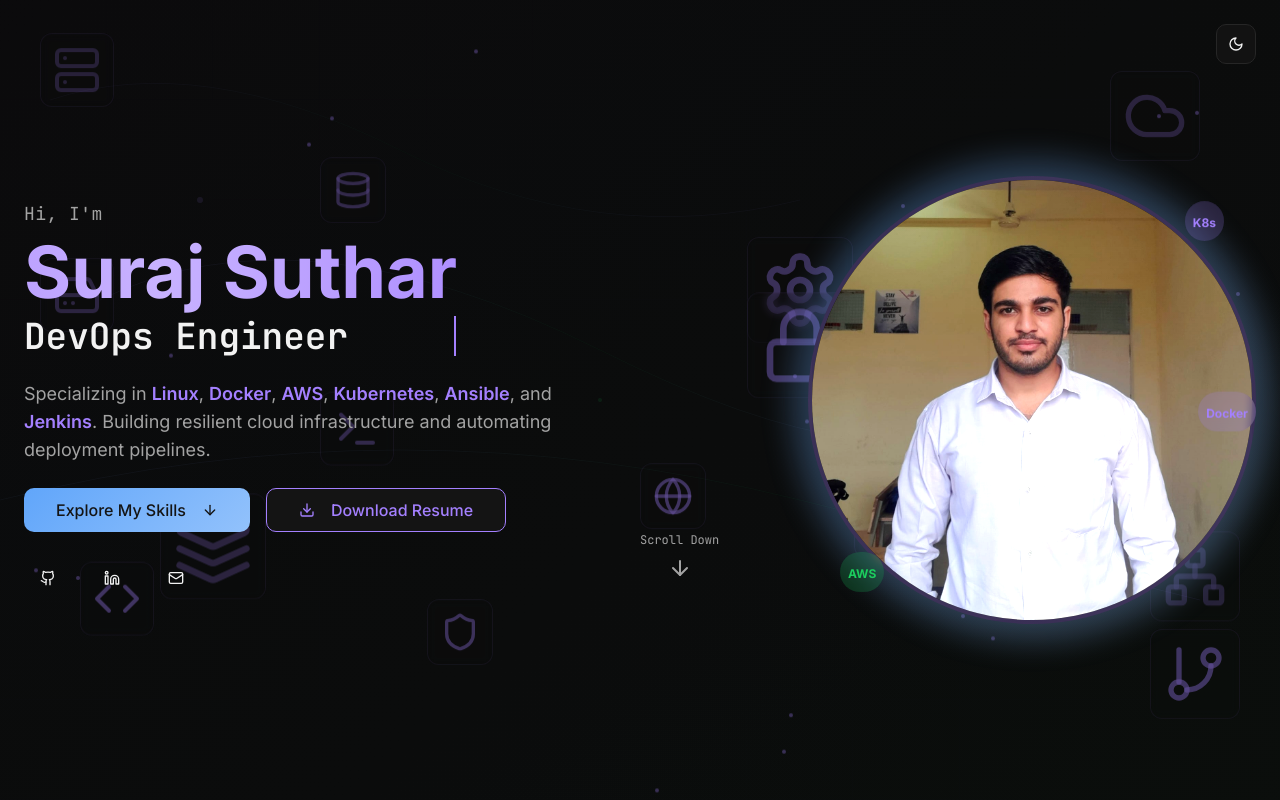
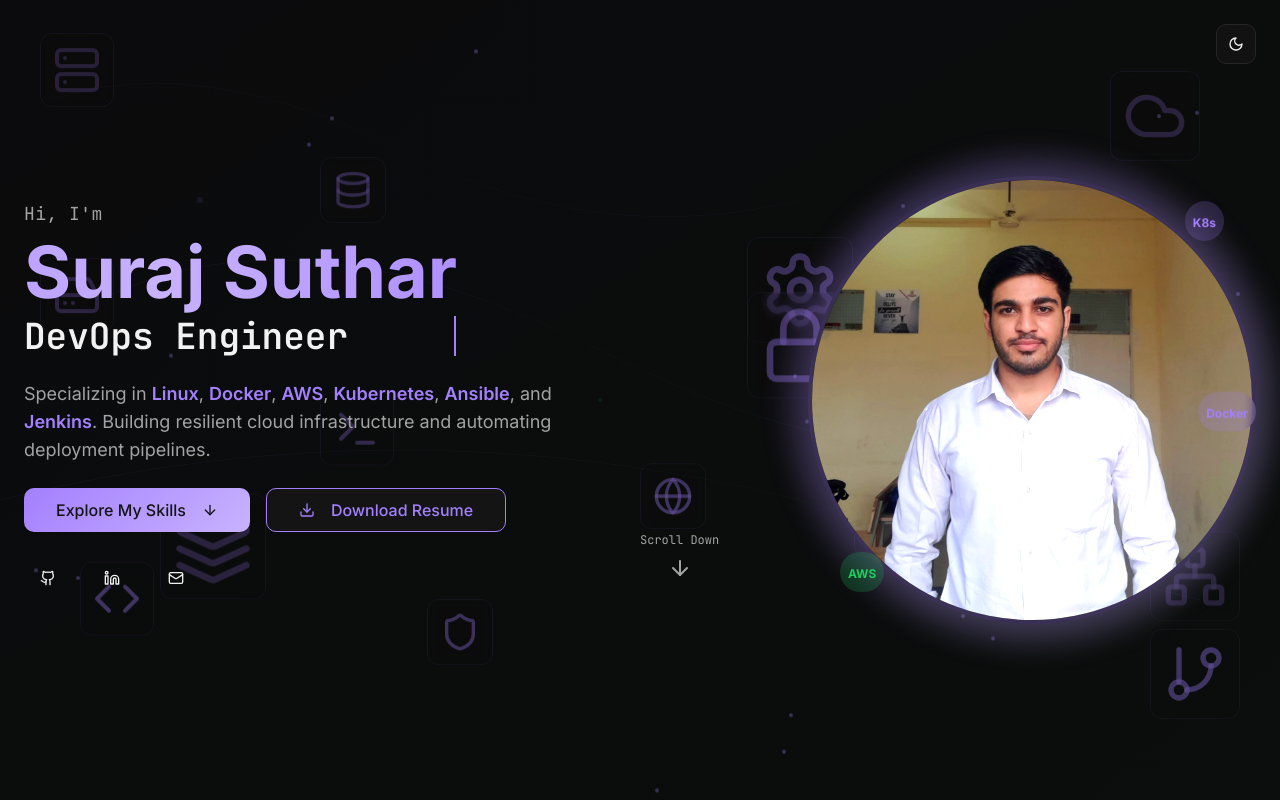
Before and after one commit to Surajsuthar01/devsuraj-glow, a React (Vite) app: page / in a window 1280 px wide. Shown: the top 800 px of the page. Built offline with nearby package versions, Linux system fonts and the light colour scheme.

Commit message:
Adjust theme and logo sizes
Remove blue color from the website, opting for a purple or matching theme. Increase the size of the GitHub and LinkedIn logos on the front page.

```diff
--- a/src/components/Hero.tsx
+++ b/src/components/Hero.tsx
@@ -75,7 +75,7 @@ const Hero = () => {
                   asChild
                 >
                   <a href="https://github.com/yourusername" target="_blank" rel="noopener noreferrer">
-                    <Github className="h-6 w-6 md:h-8 md:w-8" />
+                    <Github className="h-10 w-10 md:h-12 md:w-12" />
                   </a>
                 </Button>
                 <Button
@@ -85,7 +85,7 @@ const Hero = () => {
                   asChild
                 >
                   <a href="https://linkedin.com/in/yourusername" target="_blank" rel="noopener noreferrer">
-                    <Linkedin className="h-6 w-6 md:h-8 md:w-8" />
+                    <Linkedin className="h-10 w-10 md:h-12 md:w-12" />
                   </a>
                 </Button>
                 <Button
@@ -95,7 +95,7 @@ const Hero = () => {
                   asChild
                 >
                   <a href="mailto:your.email@example.com">
-                    <Mail className="h-6 w-6 md:h-8 md:w-8" />
+                    <Mail className="h-10 w-10 md:h-12 md:w-12" />
                   </a>
                 </Button>
               </div>
--- a/src/index.css
+++ b/src/index.css
@@ -30,7 +30,7 @@
     --muted: 0 0% 96.1%;
     --muted-foreground: 0 0% 45.1%;
 
-    --accent: 213 94% 68%;
+    --accent: 257 100% 80%;
     --accent-foreground: 0 0% 9%;
 
     --destructive: 0 84.2% 60.2%;
@@ -38,21 +38,21 @@
 
     --border: 0 0% 89.8%;
     --input: 0 0% 89.8%;
-    --ring: 213 94% 68%;
+    --ring: 257 100% 75%;
 
     --radius: 0.75rem;
 
     /* Light mode gradients */
-    --gradient-primary: linear-gradient(135deg, hsl(213, 94%, 68%), hsl(213, 94%, 78%));
-    --gradient-secondary: linear-gradient(135deg, hsl(142, 76%, 36%), hsl(142, 76%, 46%));
+    --gradient-primary: linear-gradient(135deg, hsl(257, 100%, 75%), hsl(257, 100%, 85%));
+    --gradient-secondary: linear-gradient(135deg, hsl(280, 100%, 70%), hsl(280, 100%, 80%));
     --gradient-background: linear-gradient(135deg, hsl(0, 0%, 100%), hsl(0, 0%, 98%));
     --gradient-card: linear-gradient(135deg, hsl(0, 0%, 100%), hsl(0, 0%, 97%));
-    --gradient-hero: radial-gradient(ellipse at top, hsl(213, 94%, 68% / 8%), transparent),
-                     radial-gradient(ellipse at bottom right, hsl(142, 76%, 36% / 5%), transparent);
+    --gradient-hero: radial-gradient(ellipse at top, hsl(257, 100%, 75% / 8%), transparent),
+                     radial-gradient(ellipse at bottom right, hsl(280, 100%, 70% / 5%), transparent);
 
     /* Light mode shadows */
-    --shadow-elegant: 0 10px 30px -10px hsl(213, 94%, 68% / 15%);
-    --shadow-glow: 0 0 40px hsl(213, 94%, 68% / 10%);
+    --shadow-elegant: 0 10px 30px -10px hsl(257, 100%, 75% / 15%);
+    --shadow-glow: 0 0 40px hsl(257, 100%, 75% / 10%);
     --shadow-card: 0 4px 20px hsl(0, 0%, 0% / 8%);
 
     /* Animations */
@@ -83,7 +83,7 @@
     --muted: 0 0% 14.9%;
     --muted-foreground: 0 0% 63.9%;
 
-    --accent: 213 94% 68%;
+    --accent: 257 100% 80%;
     --accent-foreground: 0 0% 98%;
 
     --destructive: 0 62.8% 30.6%;
@@ -91,19 +91,19 @@
 
     --border: 0 0% 14.9%;
     --input: 0 0% 14.9%;
-    --ring: 213 94% 68%;
+    --ring: 257 100% 75%;
 
     /* Dark mode gradients */
-    --gradient-primary: linear-gradient(135deg, hsl(213, 94%, 68%), hsl(213, 94%, 78%));
-    --gradient-secondary: linear-gradient(135deg, hsl(142, 76%, 46%), hsl(142, 76%, 56%));
+    --gradient-primary: linear-gradient(135deg, hsl(257, 100%, 75%), hsl(257, 100%, 85%));
+    --gradient-secondary: linear-gradient(135deg, hsl(280, 100%, 70%), hsl(280, 100%, 80%));
     --gradient-background: linear-gradient(135deg, hsl(0, 0%, 3.9%), hsl(0, 0%, 7%));
     --gradient-card: linear-gradient(135deg, hsl(0, 0%, 3.9%), hsl(0, 0%, 8%));
-    --gradient-hero: radial-gradient(ellipse at top, hsl(213, 94%, 68% / 12%), transparent),
-                     radial-gradient(ellipse at bottom right, hsl(142, 76%, 46% / 8%), transparent);
+    --gradient-hero: radial-gradient(ellipse at top, hsl(257, 100%, 75% / 12%), transparent),
+                     radial-gradient(ellipse at bottom right, hsl(280, 100%, 70% / 8%), transparent);
 
     /* Dark mode shadows */
-    --shadow-elegant: 0 10px 30px -10px hsl(213, 94%, 68% / 25%);
-    --shadow-glow: 0 0 40px hsl(213, 94%, 68% / 20%);
+    --shadow-elegant: 0 10px 30px -10px hsl(257, 100%, 75% / 25%);
+    --shadow-glow: 0 0 40px hsl(257, 100%, 75% / 20%);
     --shadow-card: 0 4px 20px hsl(0, 0%, 0% / 50%);
   }
 }
```
